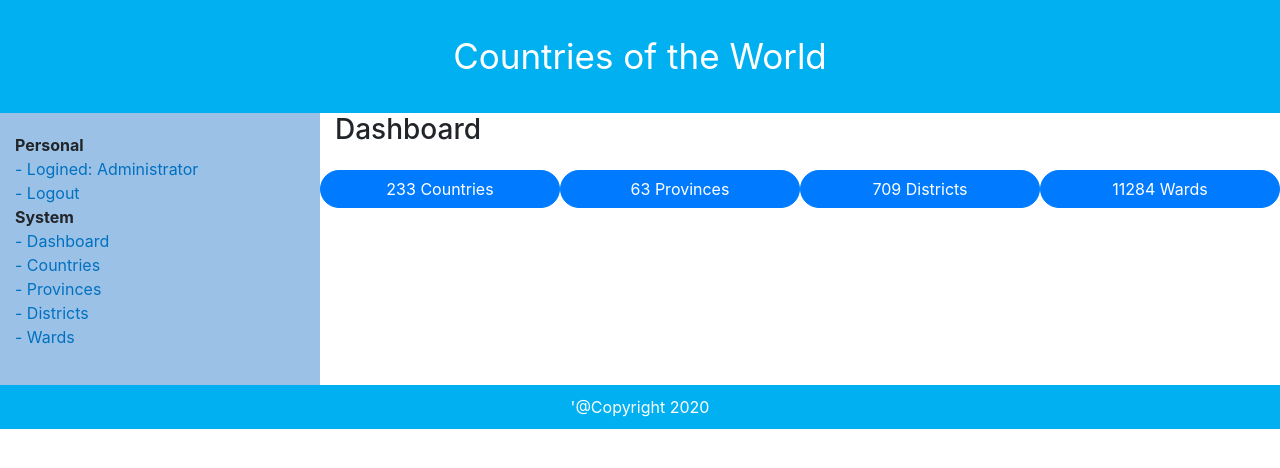
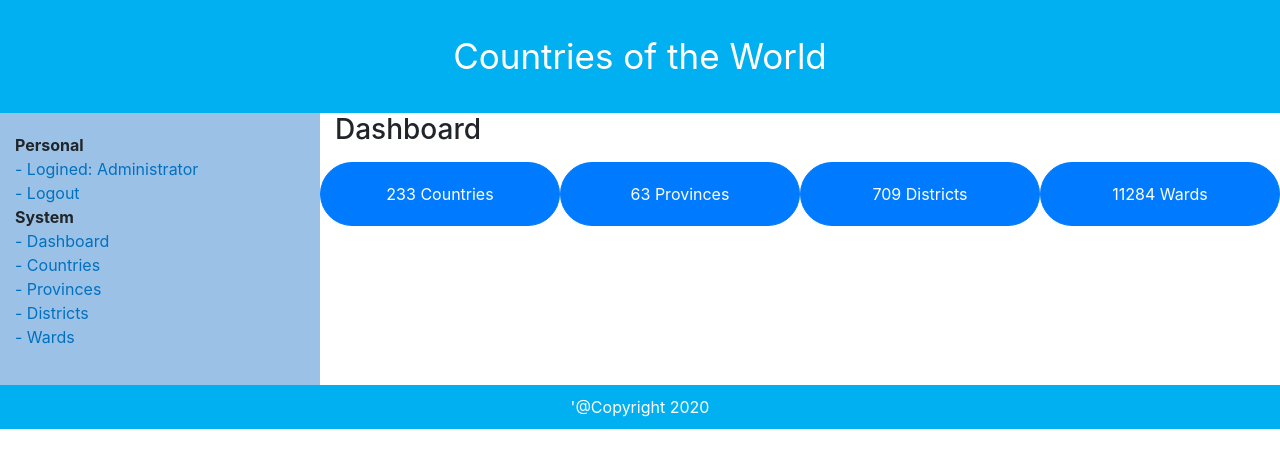
Before and after one commit to hoanthe/Test, a plain HTML site: page h_the_HTml_CSS_Day2_2020_06_16/index.html in a window 1280 px wide. Drawn offline with nearby package versions, Linux system fonts and the light colour scheme.

Commit message:
update bafi 16

```diff
--- a/h_the_HTml_CSS_Day2_2020_06_16/index.html
+++ b/h_the_HTml_CSS_Day2_2020_06_16/index.html
@@ -15,7 +15,7 @@
         <header class="col-12">Countries of the World</header>
     </div>
     <div class="row">
-        <nav class="Nav-menu col-md-3 col-sm-12 h-100">
+        <nav class="Nav-menu col-md-3 col-sm-12 d-flex flex-column">
             <ul>
                 <ul>
                     <li><strong>Personal</strong></li>
@@ -33,13 +33,13 @@
             </ul>
         </nav>
 
-        <div class="col-9 container d-flex flex-column">
+        <div class="col-9 container h-100" >
             <h3>Dashboard</h3>
-            <div class="row">
-                <input class="col-md-3 col-sm-12 mx-sm-auto my-3 btn btn-primary rounded-pill" type="button" value='233 Countries'></input>
-                <input class="col-md-3 col-sm-12 mx-sm-auto my-3 btn btn-primary rounded-pill" type="button" value='63 Provinces'></input>
-                <input class="col-md-3 col-sm-12 mx-sm-auto my-3 btn btn-primary rounded-pill" type="button" value='709 Districts'></input>
-                <input class="col-md-3 col-sm-12 mx-sm-auto my-3 btn btn-primary rounded-pill" type="button" value='11284 Wards'></input>
+            <div class="row content-button">
+                <input class="col-md-3 col-sm-12 mx-sm-auto my-3 my-sm-2 btn btn-primary rounded-pill" type="button" value='233 Countries'></input>
+                <input class="col-md-3 col-sm-12 mx-sm-auto my-3 my-sm-2 btn btn-primary rounded-pill" type="button" value='63 Provinces'></input>
+                <input class="col-md-3 col-sm-12 mx-sm-auto my-3 my-sm-2 btn btn-primary rounded-pill" type="button" value='709 Districts'></input>
+                <input class="col-md-3 col-sm-12 mx-sm-auto my-3 my-sm-2 btn btn-primary rounded-pill" type="button" value='11284 Wards'></input>
             </div>
         </div>
     </div>
--- a/h_the_HTml_CSS_Day2_2020_06_16/style.css
+++ b/h_the_HTml_CSS_Day2_2020_06_16/style.css
@@ -19,7 +19,7 @@
   .Nav-menu {
     float: left;
     width: 20%;
-    height: 800px; /* only for demonstration, should be removed */
+    height: auto; /* only for demonstration, should be removed */
     background: #9bc2e6;
     padding: 20px;
   }
@@ -39,6 +39,9 @@
     color: #002060;
   }
 
+  .content-button {
+    height: 80px;
+  }
   .content-article {
     float: left;
     padding: 10px;
@@ -184,7 +187,7 @@
       }
       .content-article {
           width: 100%;
-          height: 1200px;
+          height: auto;
       }
       .grid-container{
           display: grid;
```
